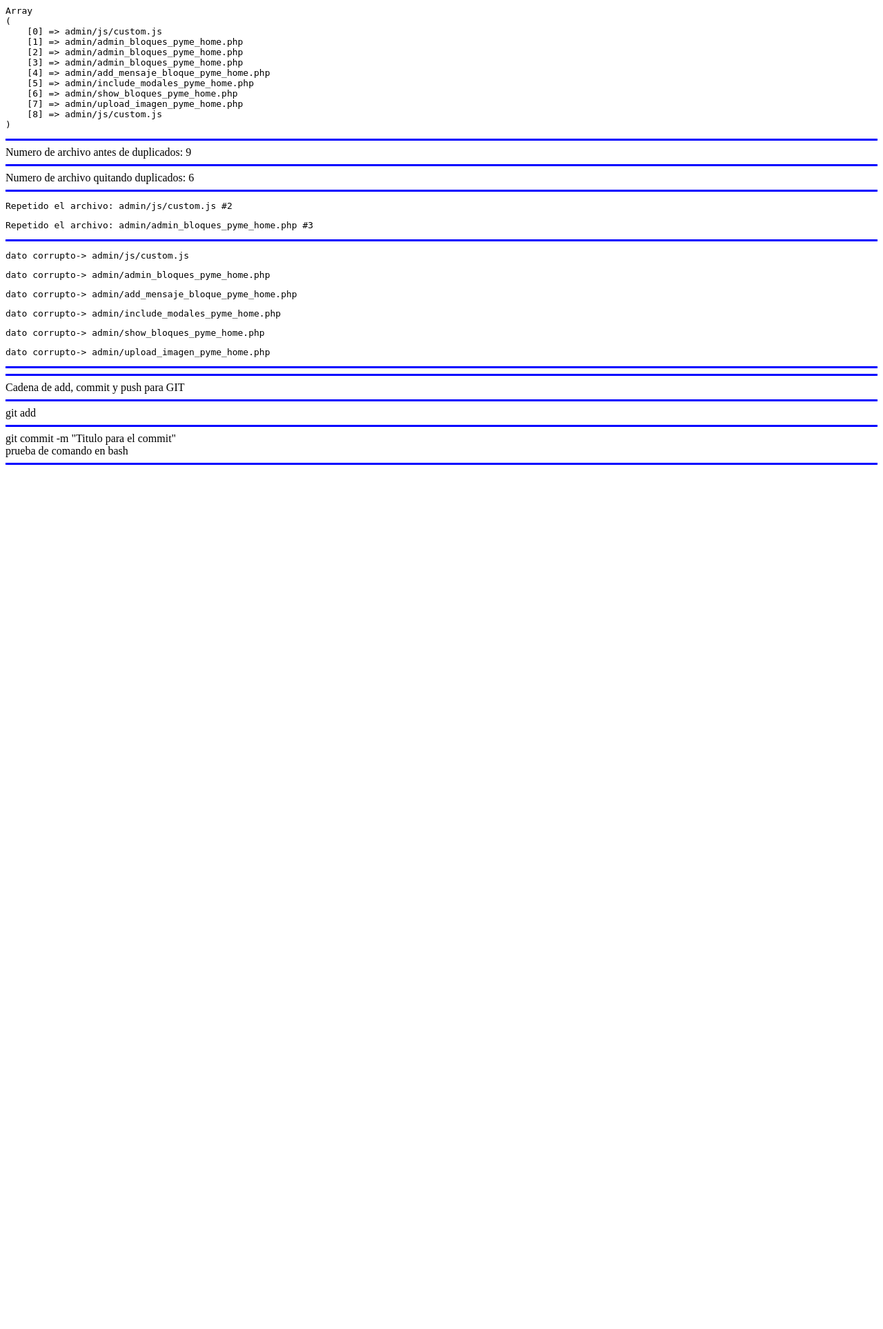
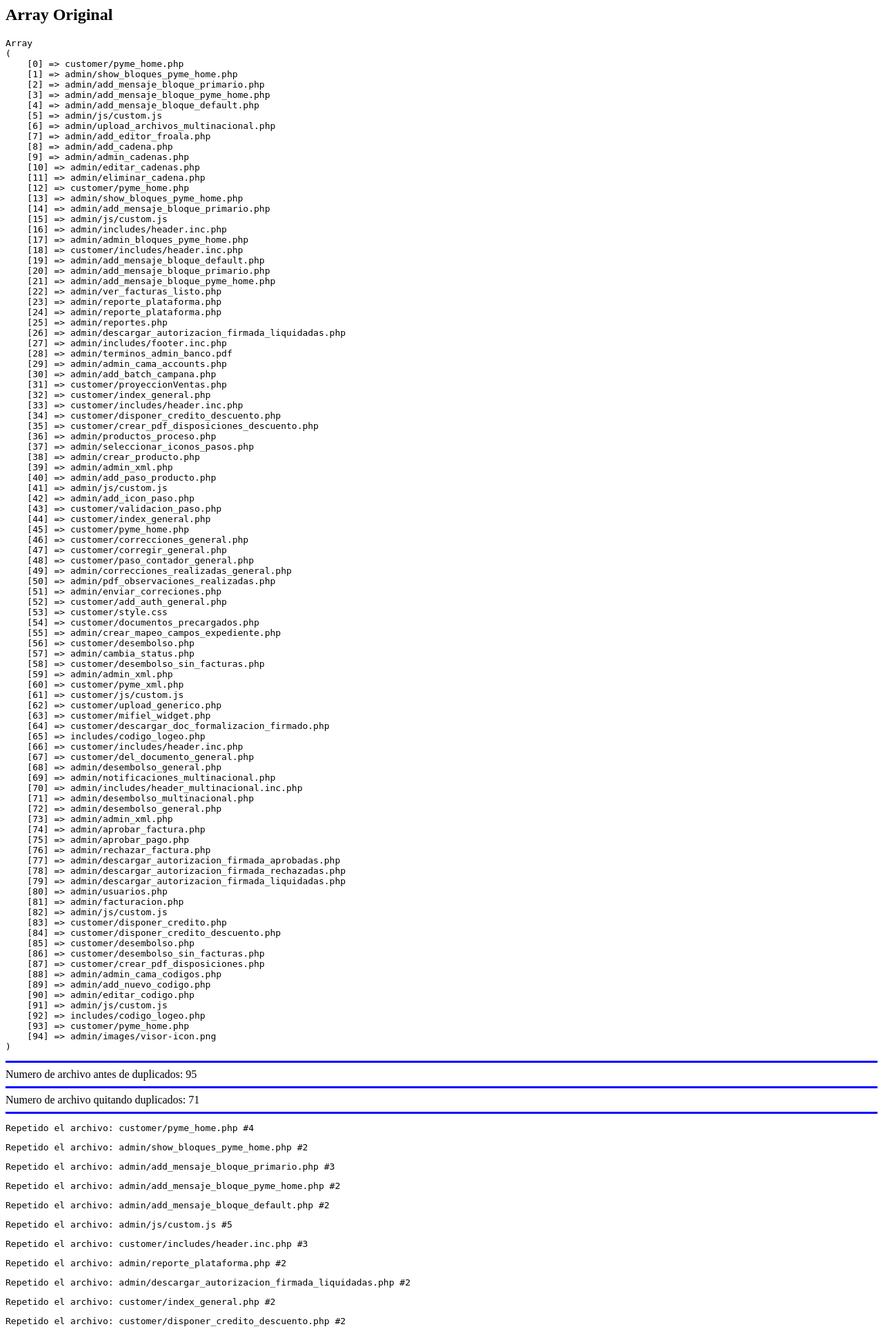
Before and after one commit to islas333/deploy_tito_tools, a PHP site: page / in a window 1280 px wide. Shown: the top 1927 px of the page at 69% size. Before the commit the page ends 674 px from the top, so only its background shows below. Run offline with PHP 8.4, Linux system fonts and the light colour scheme; data that the repository does not hold is empty.

Commit message:
Add sprint 29

```diff
--- a/index.php
+++ b/index.php
@@ -19,8 +19,106 @@
 
 
 
-	$archivos = array("admin/js/custom.js","admin/admin_bloques_pyme_home.php","admin/admin_bloques_pyme_home.php","admin/admin_bloques_pyme_home.php","admin/add_mensaje_bloque_pyme_home.php","admin/include_modales_pyme_home.php","admin/show_bloques_pyme_home.php","admin/upload_imagen_pyme_home.php","admin/js/custom.js");
-	$cadenaCommit = "Titulo para el commit";
+	// $archivos = array("admin/js/custom.js","admin/admin_bloques_pyme_home.php","admin/admin_bloques_pyme_home.php","admin/admin_bloques_pyme_home.php","admin/add_mensaje_bloque_pyme_home.php","admin/include_modales_pyme_home.php","admin/show_bloques_pyme_home.php","admin/upload_imagen_pyme_home.php","admin/js/custom.js");
+	echo "<h2>Array Original</h2>";
+	$archivos = array(
+		"customer/pyme_home.php",
+		"admin/show_bloques_pyme_home.php",
+		"admin/add_mensaje_bloque_primario.php",
+		"admin/add_mensaje_bloque_pyme_home.php",
+		"admin/add_mensaje_bloque_default.php",
+		"admin/js/custom.js",
+		"admin/upload_archivos_multinacional.php",
+		"admin/add_editor_froala.php",
+		"admin/add_cadena.php",
+		"admin/admin_cadenas.php",
+		"admin/editar_cadenas.php",
+		"admin/eliminar_cadena.php",
+		"customer/pyme_home.php",
+		"admin/show_bloques_pyme_home.php",
+		"admin/add_mensaje_bloque_primario.php",
+		"admin/js/custom.js",
+		"admin/includes/header.inc.php",
+		"admin/admin_bloques_pyme_home.php",
+		"customer/includes/header.inc.php",
+		"admin/add_mensaje_bloque_default.php",
+		"admin/add_mensaje_bloque_primario.php",
+		"admin/add_mensaje_bloque_pyme_home.php",
+		"admin/ver_facturas_listo.php",
+		"admin/reporte_plataforma.php",
+		"admin/reporte_plataforma.php",
+		"admin/reportes.php",
+		"admin/descargar_autorizacion_firmada_liquidadas.php",
+		"admin/includes/footer.inc.php",
+		"admin/terminos_admin_banco.pdf",
+		"admin/admin_cama_accounts.php",
+		"admin/add_batch_campana.php",
+		"customer/proyeccionVentas.php",
+		"customer/index_general.php",
+		"customer/includes/header.inc.php",
+		"customer/disponer_credito_descuento.php",
+		"customer/crear_pdf_disposiciones_descuento.php",
+		"admin/productos_proceso.php",
+		"admin/seleccionar_iconos_pasos.php",
+		"admin/crear_producto.php",
+		"admin/admin_xml.php",
+		"admin/add_paso_producto.php",
+		"admin/js/custom.js",
+		"admin/add_icon_paso.php",
+		"customer/validacion_paso.php",
+		"customer/index_general.php",
+		"customer/pyme_home.php",
+		"customer/correcciones_general.php",
+		"customer/corregir_general.php",
+		"customer/paso_contador_general.php",
+		"admin/correcciones_realizadas_general.php",
+		"admin/pdf_observaciones_realizadas.php",
+		"admin/enviar_correciones.php",
+		"customer/add_auth_general.php",
+		"customer/style.css",
+		"customer/documentos_precargados.php",
+		"admin/crear_mapeo_campos_expediente.php",
+		"customer/desembolso.php",
+		"admin/cambia_status.php",
+		"customer/desembolso_sin_facturas.php",
+		"admin/admin_xml.php",
+		"customer/pyme_xml.php",
+		"customer/js/custom.js",
+		"customer/upload_generico.php",
+		"customer/mifiel_widget.php",
+		"customer/descargar_doc_formalizacion_firmado.php",
+		"includes/codigo_logeo.php",
+		"customer/includes/header.inc.php",
+		"customer/del_documento_general.php",
+		"admin/desembolso_general.php",
+		"admin/notificaciones_multinacional.php",
+		"admin/includes/header_multinacional.inc.php",
+		"admin/desembolso_multinacional.php",
+		"admin/desembolso_general.php",
+		"admin/admin_xml.php",
+		"admin/aprobar_factura.php",
+		"admin/aprobar_pago.php",
+		"admin/rechazar_factura.php",
+		"admin/descargar_autorizacion_firmada_aprobadas.php",
+		"admin/descargar_autorizacion_firmada_rechazadas.php",
+		"admin/descargar_autorizacion_firmada_liquidadas.php",
+		"admin/usuarios.php",
+		"admin/facturacion.php",
+		"admin/js/custom.js",
+		"customer/disponer_credito.php",
+		"customer/disponer_credito_descuento.php",
+		"customer/desembolso.php",
+		"customer/desembolso_sin_facturas.php",
+		"customer/crear_pdf_disposiciones.php",
+		"admin/admin_cama_codigos.php",
+		"admin/add_nuevo_codigo.php",
+		"admin/editar_codigo.php",
+		"admin/js/custom.js",
+		"includes/codigo_logeo.php",
+		"customer/pyme_home.php",
+		"admin/images/visor-icon.png"
+		);
+	$cadenaCommit = "SPRINT 29 DEPLOY";
 
 	echo "<pre>";
 		print_r($archivos);
@@ -46,43 +144,56 @@
 	echo "</pre>";
 	echo '<hr color="blue" size=3>';
 
-
-	$rutaOrigen = '/var/www/html/proyecto_para_copiar/';
-	$rutaDestino = '/var/www/html/tito/proyecto_a_pegar/';
+	// COnfigurar las rutas de origen y de destino
+	$rutaOrigen = '/var/www/html/dev.visor.io/';
+	$rutaDestino = '/var/www/html/tito/prueba_push/';
 	$ultimoElemento = end($nuevoArraySinDuplicados);
 
+	$contadorSi = 1;
+	$contadorNo = 1;
 	foreach ($nuevoArraySinDuplicados as $value) {
 		if (file_exists($rutaOrigen.$value)) {
-			copy($rutaOrigen.$value, $rutaDestino.$value);
-			echo "<pre>";
-			echo "Archivo copiado con exito-> ".$rutaOrigen.$value;
+			// copy($rutaOrigen.$value, $rutaDestino.$value);
+			// echo "<pre>";
+			$copiadosExisto .= $contadorSi." archivo copiado con exito-> ".$rutaOrigen.$value."<br>";
 			chmod($rutaDestino.$value,0777);
 			$cadenaAdd .= ($ultimoElemento !== $value)?$value." ":$value;
-			echo "</pre>";
+			// echo "</pre>";
 			$flagExec = 1;
+			$contadorSi++;
 		} else {
-			echo "<pre>";
-			echo "dato corrupto-> ".$value;
-			echo "</pre>";
+			// echo "<pre>";
+			$corruptoCopiar .= $contadorNo." Revisar archivo: " . $value ."<br>";
+			// echo "dato corrupto-> ".$value;
+			// echo "</pre>";
 			$flagExec2 = 0;
+			$contadorNo++;
 		}
 	}
 
 	echo '<hr color="blue" size=3>';
-	if ($flagExec == 1) {
-		exec ("find /var/www/html/tito/proyecto/admin -type d -exec chmod 0777 {} +");
-		echo "Asignacion de permiso a los archivos copiados 777	status ok";
-	}
+	echo '<h3>Datos no encontrados:</h3>';
+	echo $corruptoCopiar;
 	echo '<hr color="blue" size=3>';
-	echo "Cadena de add, commit y push para GIT ";
+	echo '<h3>Datos copiados con exito:</h3>';
+	echo $copiadosExisto;
 	echo '<hr color="blue" size=3>';
+	// if ($flagExec == 1) {
+	// 	exec ("find /var/www/html/tito/proyecto/admin -type d -exec chmod 0777 {} +");
+	// 	echo "Asignacion de permiso a los archivos copiados 777	status ok";
+	// }
+	echo '<hr color="blue" size=3>';
+	echo '<hr color="blue" size=3>';
+	echo "<h3>Cadena de add, commit y push para GIT</h3>";
 	echo "git add ".$cadenaAdd;
 	echo '<hr color="blue" size=3>';
 	echo 'git commit -m "'.$cadenaCommit.'"';
 	echo "<br>";
 	echo "prueba de comando en bash";
 	echo '<hr color="blue" size=3>';
+
+	// Pruebas para hacer push desde php
 	// $salida = shell_exec('ls -lart /var/www/html/tito/proyecto/admin');
-	$salida = shell_exec('git pull origin master /var/www/html/proyecto_original/');
-	echo "<pre>$salida</pre>";
+	// $salida = shell_exec('git pull origin master /var/www/html/proyecto_original/');
+	// echo "<pre>$salida</pre>";
 ?>
```
